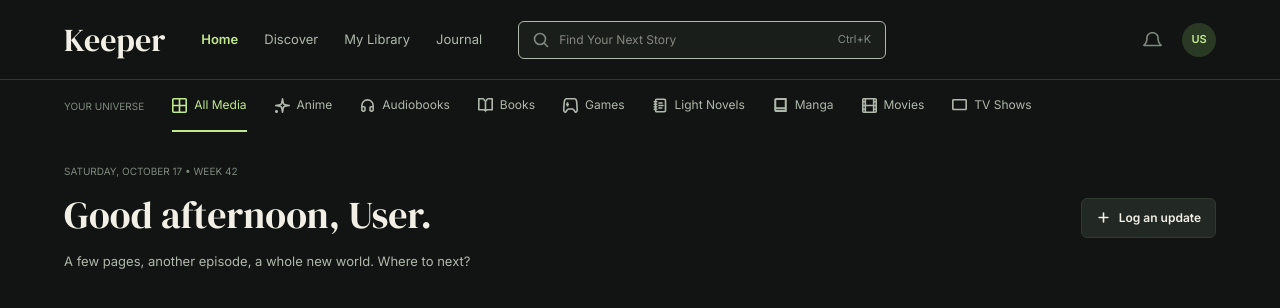
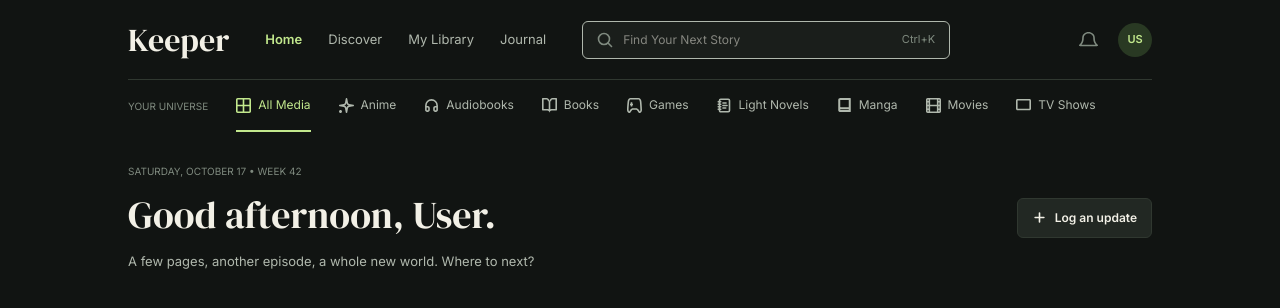
Before and after one commit to klavoie1/dashboard-app, a React (Vite) app in the folder frontend/: page / in a window 1280 px wide. Shown: the top 308 px of the page. Built offline with nearby package versions, Linux system fonts and the light colour scheme.

Commit message:
Center page content with side margins

```diff
--- a/frontend/src/components/Layout.tsx
+++ b/frontend/src/components/Layout.tsx
@@ -3,9 +3,9 @@ import SiteNavbar from "./SiteNavbar.tsx";
 
 export default function Layout() {
     return (
-        <>
+        <div className="mx-auto w-full px-4 md:w-4/5 md:px-0">
             <SiteNavbar />
             <Outlet />
-        </>
+        </div>
     );
 }
--- a/frontend/src/components/SiteNavbar.tsx
+++ b/frontend/src/components/SiteNavbar.tsx
@@ -93,7 +93,7 @@ export default function SiteNavbar({
             <header id="site-navigation" className="" >
 
                 {/* Top Section of Navbar - Global Navigation */}
-                <nav id="global-nav" className="flex h-20 items-center gap-6 border-b border-line px-4 md:px-8 xl:gap-9 xl:px-16">
+                <nav id="global-nav" className="flex h-20 items-center gap-6 border-b border-line xl:gap-9">
 
                     {/* Keeper Logo & Name */}
                     <Link to="/" aria-label="Keeper home" className="flex shrink-0 items-center gap-2.25">
@@ -159,7 +159,7 @@ export default function SiteNavbar({
                 {/* Bottom Section of Navbar - Media Navigation */}
                 <nav
                     aria-label="Media categories"
-                    className="flex h-13 items-center gap-7 overflow-x-auto px-4 scrollbar-none md:px-8 xl:px-16"
+                    className="flex h-13 items-center gap-7 overflow-x-auto scrollbar-none"
                 >
                     <p id="media-label" className="m-0 shrink-0 text-[10px] whitespace-nowrap text-ink-muted">
                         YOUR UNIVERSE
--- a/frontend/src/components/dashboardpage/GreetingHeader.tsx
+++ b/frontend/src/components/dashboardpage/GreetingHeader.tsx
@@ -24,7 +24,7 @@ export default function GreetingHeader({
     });
 
     return (
-        <section className="flex flex-wrap items-center justify-between gap-6 px-4 pt-8 pb-7 md:px-8 xl:px-16">
+        <section className="flex flex-wrap items-center justify-between gap-6 pt-8 pb-7">
             <div className="flex flex-col gap-2">
                 <p className="m-0 text-[10px] uppercase text-ink-muted">{dateFormat} • Week {week}</p>
                 <h1 className="m-0 font-serif text-[38px] font-normal leading-normal text-ink">
```
